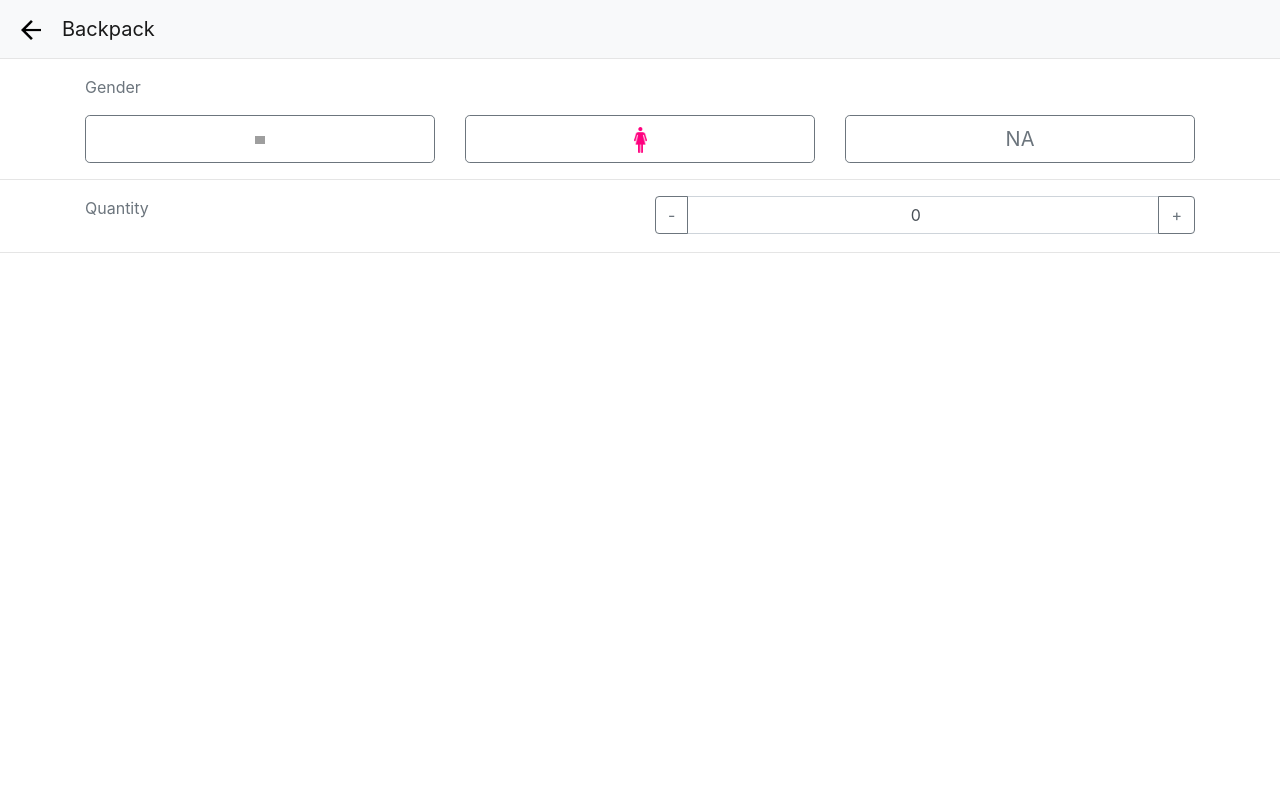
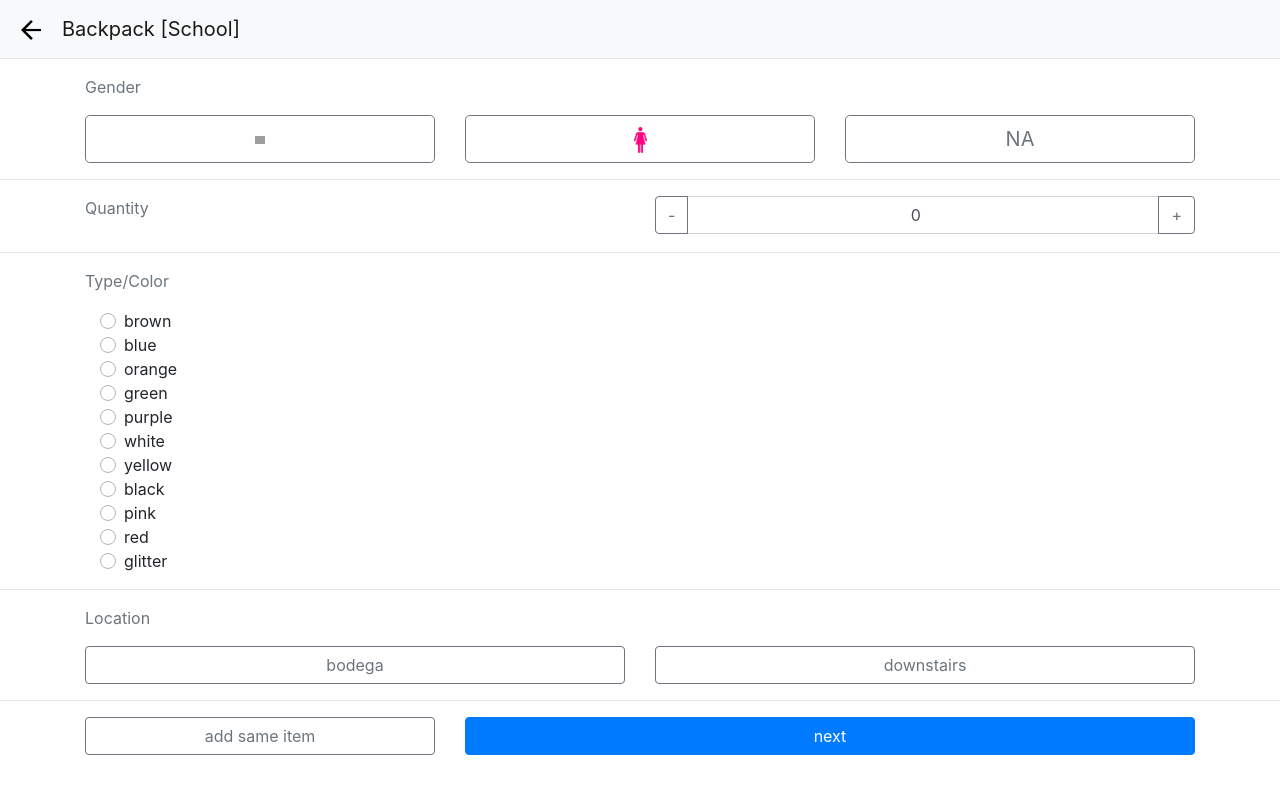
Before and after one commit to GTBitsOfGood/miqueas, a Next.js app: page /transaction in a window 1280 px wide. Shown: the top 794 px of the page. Built offline with nearby package versions, Linux system fonts and the light colour scheme; grey boxes are pictures that could not be loaded.

Commit message:
Worked on the transaction form layout
Added horizontal and vertical radios

```diff
--- a/components/TransactionForm.js
+++ b/components/TransactionForm.js
@@ -6,6 +6,7 @@ import Row from 'react-bootstrap/Row';
 import Col from 'react-bootstrap/Col';
 import InputGroup from 'react-bootstrap/InputGroup';
 import FormControl from 'react-bootstrap/FormControl';
+import Form from 'react-bootstrap/Form';
 
 class TransactionForm extends React.Component {
   constructor(props) {
@@ -43,7 +44,7 @@ class TransactionForm extends React.Component {
   render() {
     return (
       <div>
-        <ItemHeader name={'Backpack'}></ItemHeader>
+        <ItemHeader name={'Backpack [School]'}></ItemHeader>
         <hr style={{'marginTop': 0}}></hr>
         <GenderSelector onClick={(i) => this.handleGenderSwap(i)}
           includeUnisex>
@@ -52,6 +53,14 @@ class TransactionForm extends React.Component {
         <QuantitySelector quantity={this.state.quantity}
           onChange={(i) => this.changeQuantity(i)}></QuantitySelector>
         <hr></hr>
+        <VerticalRadio name={'Type/Color'} options = {['brown',
+          'blue', 'orange', 'green', 'purple', 'white', 'yellow',
+          'black', 'pink', 'red', 'glitter']} />
+        <hr/>
+        <HorizontalRadio name={'Location'}
+          options = {['bodega', 'downstairs']}/>
+        <hr/>
+        <NextButtons/>
       </div>
     );
   }
@@ -158,7 +167,6 @@ class GenderSelector extends React.Component {
 }
 
 class QuantitySelector extends React.Component {
-
   render() {
     let pHolder = '0';
     if (this.props.quantity == '') {
@@ -174,7 +182,8 @@ class QuantitySelector extends React.Component {
             <InputGroup>
               <InputGroup.Prepend>
                 <Button variant="outline-secondary"
-                  onClick={() => this.props.onChange(parseInt(this.props.quantity) - 1)}>-
+                  onClick={() =>
+                    this.props.onChange(parseInt(this.props.quantity) - 1)}>-
                 </Button>
               </InputGroup.Prepend>
               <FormControl style={{'textAlign': 'center'}}
@@ -182,12 +191,13 @@ class QuantitySelector extends React.Component {
                 placeholder={pHolder}
                 value = {this.props.quantity}
                 onChange = {(e) => {
-                  this.props.onChange(e.target.value)
+                  this.props.onChange(e.target.value);
                 }}
-              ></FormControl>
+              />
               <InputGroup.Append>
                 <Button variant="outline-secondary"
-                  onClick={() => this.props.onChange(parseInt(this.props.quantity) + 1)}>+
+                  onClick={() =>
+                    this.props.onChange(parseInt(this.props.quantity) + 1)}>+
                 </Button>
               </InputGroup.Append>
             </InputGroup>
@@ -196,7 +206,105 @@ class QuantitySelector extends React.Component {
       </Container>
     );
   }
+}
 
+class VerticalRadio extends React.Component {
+  render() {
+    const options = [];
+    let i = 0;
+    this.props.options.forEach((option) => {
+      options.push(
+          <Form.Check
+            custom
+            type={'radio'}
+            label = {option}
+            name = {this.props.name + 'Radio'}
+            id = {option + i.toString()}
+          />);
+      i++;
+    });
+    return (
+      <Container>
+        <p className = {'text-muted'}>{this.props.name}</p>
+        <Form>
+          <Col>
+            {options}
+          </Col>
+        </Form>
+      </Container>
+    );
+  }
+}
+
+class HorizontalRadio extends React.Component {
+  constructor(props) {
+    super(props);
+    this.state = {
+      selected: -1,
+    }
+  }
+
+  updateSelected(i) {
+    this.setState({
+      selected: i,
+    });
+  }
+
+  render() {
+    const options = [];
+    this.props.options.forEach((option, i) => {
+      options.push(
+          <Col>
+            <Container>
+              <Row className="justify-content-center">
+                <Button
+                  variant={'outline-secondary'} size={'md'} block
+                  active = {this.state.selected == i}
+                  onClick={() => this.updateSelected(i)}>{option}</Button>
+              </Row>
+            </Container>
+          </Col>,
+      );
+    });
+    return (
+      <Container>
+        <p className = "text-muted">{this.props.name}</p>
+        <Row className="justify-content-center">
+          {options}
+        </Row>
+      </Container>
+    );
+  }
+}
+
+class NextButtons extends React.Component {
+  render() {
+    return (
+      <Container>
+        <Row className={'justify-content-center'}>
+          <Col xs = {4} sm = {4} md = {4} lg = {4} xl = {4}>
+            <Container>
+              <Row className = 'justify-content-center'>
+                <Button
+                  variant={'outline-secondary'} size={'md'} block>
+                  add same item
+                </Button>
+              </Row>
+            </Container>
+          </Col>
+          <Col xs = {8} sm = {8} md = {8} lg = {8} xl = {8}>
+            <Container>
+              <Row className = 'justify-content-center'>
+                <Button
+                  size={'md'} block>
+                  next
+                </Button>
+              </Row>
+            </Container>
+          </Col>
+        </Row>
+      </Container>);
+  }
 }
 
 export default TransactionForm;
```
